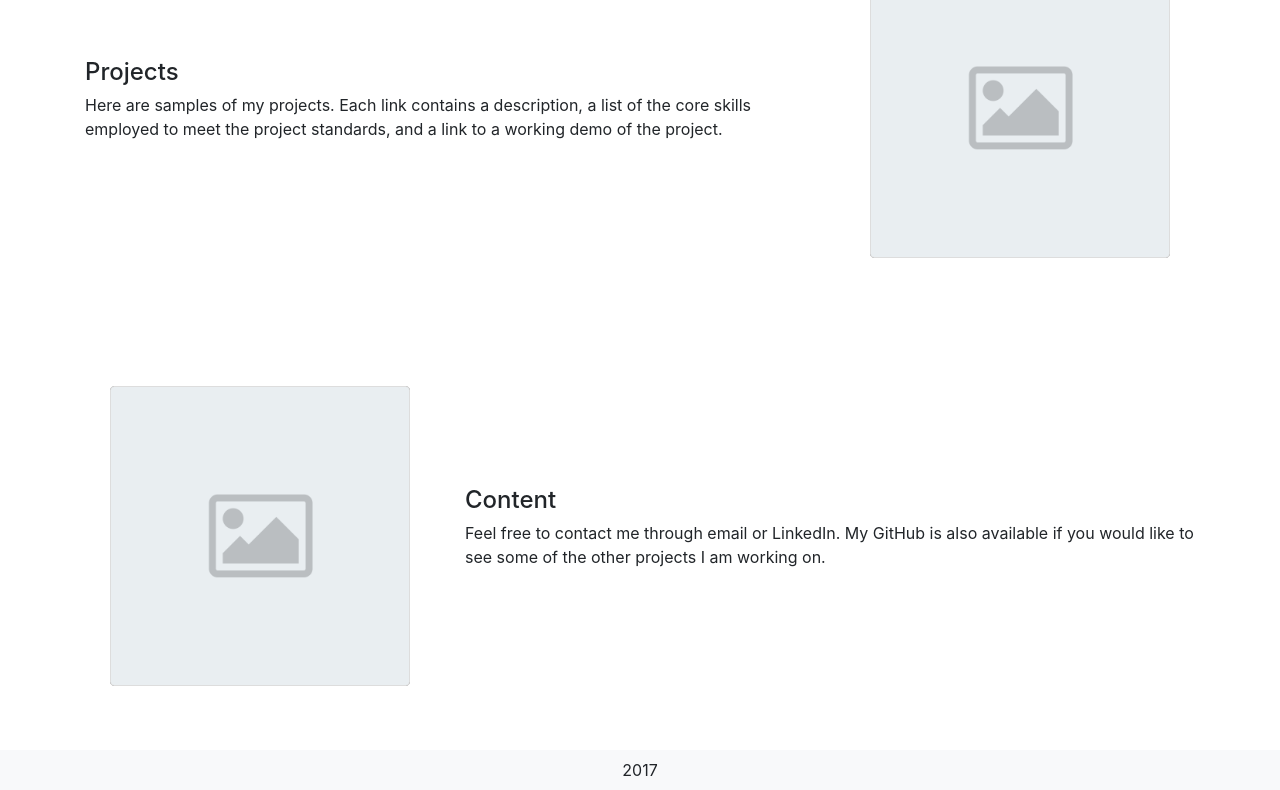
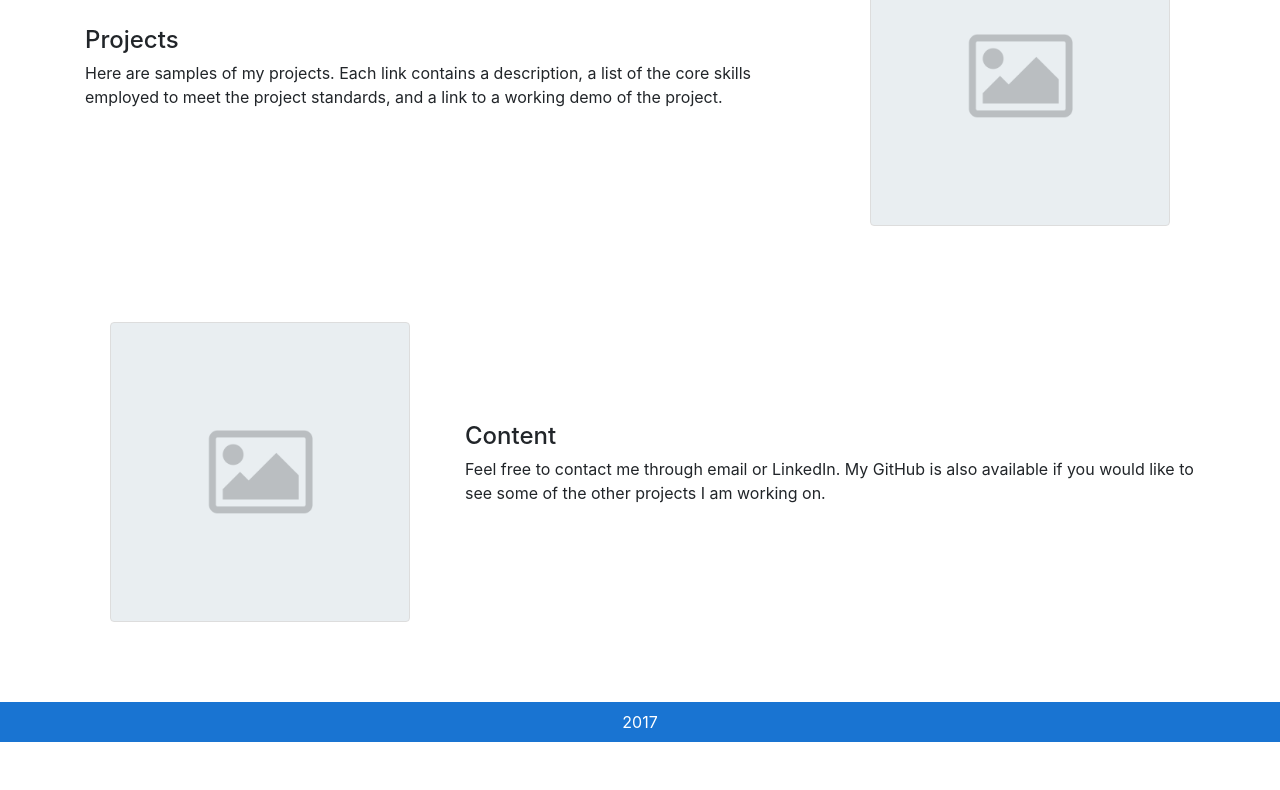
Before and after one commit to nitharios/nitharios.github.io, a website: page public/index.html in a window 1280 px wide. Shown: the part 598-1388 px from the top of the page. After the commit the page ends 1340 px from the top, so only its background shows below. Drawn offline with nearby package versions, Linux system fonts and the light colour scheme.

Commit message:
Refactoring

```diff
--- a/public/index.html
+++ b/public/index.html
@@ -16,7 +16,7 @@
   <!-- defines how you're going to use the navbar -->
   <!-- fixed-top will always keep the navbar on top -->
   <!-- size declaration will affect when navbar will change content -->
-  <nav id="navbar" class="navbar navbar-expand-md navbar-light bg-light fixed-top">
+  <nav id="navbar" class="dash navbar navbar-expand-md navbar-dark fixed-top">
     <div class="container">
       <a href="#" class="navbar-brand">Nathaniel Niosco</a>
       <!-- creates a button that appears when the expand-size minimum is reach -->
@@ -45,7 +45,7 @@
     </div>
   </nav>
   <!-- Main div -->
-  <div class="dash container">
+  <div class="main container">
 
     <div class="row justify-content-center">
       <div class="col-12 col-lg-4">
@@ -57,7 +57,7 @@
       </div>
     </div>
 
-    <div class="row justify-content-center">
+    <div class="row justify-content-center" id="projects">
       <div class="col-12 col-lg-4 order-lg-2">
         <img class="img img-thumbnail" src="../img/default-placeholder.png" alt="">
       </div>
@@ -79,7 +79,7 @@
 
   </div>
     <!-- Footer -->
-    <footer class="py-2 bg-light">
+    <footer class="dash py-2">
       <!-- <div class="row"> -->
         <div class="col">
           <p class="m-0 text-center">2017</p>
--- a/scss/styles.scss
+++ b/scss/styles.scss
@@ -1,37 +1,51 @@
-body {
-  padding-top: 4rem;
+$bg-color: #1974D2;
+$font-color: #FFFFFF;
 
-  @media (max-width:992px) {
-    padding-top: 6rem;
-  }
+@mixin end-padding($padding-top, $padding-bottom) {
+    padding-top: $padding-top;
+    padding-bottom: $padding-bottom;
 }
 
 div {
-  // border: 1px solid black;
+  // border: 1px solid $bg-color;
+}
+
+body {
+  @include end-padding(8rem, 0rem);
+}
+
+.main {
+  margin-bottom: 5rem;
 }
 
 .row {
-  @media (min-width: 992px) {
-    padding-top: 4rem;
-    padding-bottom: 4rem;
-  }
+  @include end-padding(0rem, 0rem);
 
   align-items: center;
-}
 
   .content {
-  @media (max-width: 992px) {
-    padding-top: 4rem;
-    padding-bottom: 4rem;
-  }
+    @include end-padding(4rem, 4rem);
   }
 
   .img {
     background-image: url('../img/default-placeholder.png');
-  background-color: #000000;
+    background-color: $font-color;
 
     display: block;
     margin: 0 auto;
     width: 300px;
     height: 300px;
   }
+}
+
+#projects {
+  @media(min-width: 992px) {
+    @include end-padding(6rem, 6rem);
+  }
+  @include end-padding(1rem, 1rem);
+}
+
+.dash {
+  background-color: $bg-color;
+  color: $font-color;
+}
```
Also changed, not shown: public/css/styles.css. Lines whose indentation alone changed are shown as unchanged.
